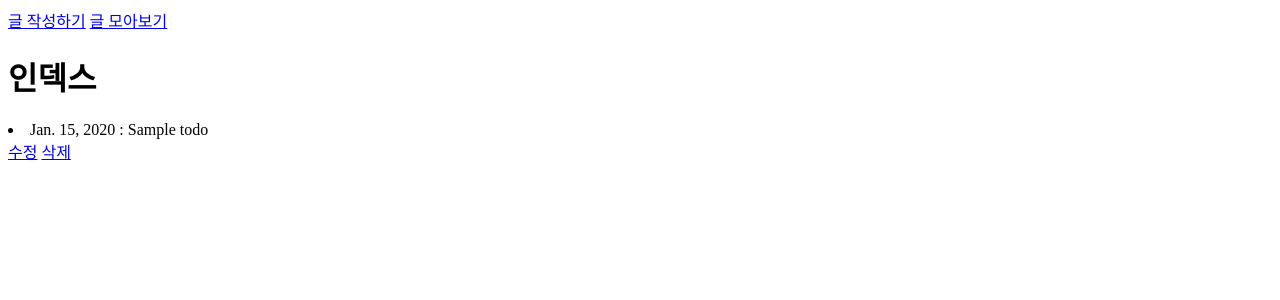
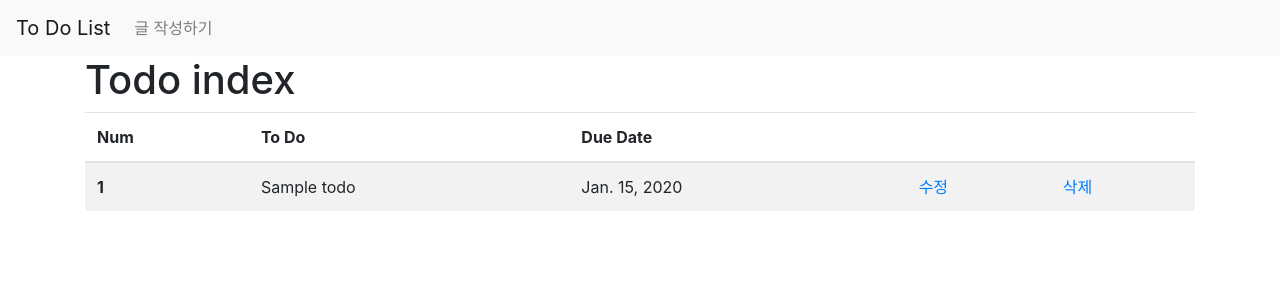
Before and after one commit to Oizys18/TodoBot, a Django app: page /todos/ in a window 1280 px wide. Shown: the top 300 px of the page. Run offline with Django 3.2, Linux system fonts and the light colour scheme; tables that the repository leaves empty hold one stand-in row (values such as "Sample post"); some libraries are stand-ins or nearby versions.

Commit message:
add list

```diff
--- a/todos/templates/todos/base.html
+++ b/todos/templates/todos/base.html
@@ -4,14 +4,29 @@
   <meta charset="UTF-8">
   <meta name="viewport" content="width=device-width, initial-scale=1.0">
   <meta http-equiv="X-UA-Compatible" content="ie=edge">
+  <link rel="stylesheet" href="https://stackpath.bootstrapcdn.com/bootstrap/4.3.1/css/bootstrap.min.css" integrity="sha384-ggOyR0iXCbMQv3Xipma34MD+dH/1fQ784/j6cY/iJTQUOhcWr7x9JvoRxT2MZw1T" crossorigin="anonymous">
+
   <title>Wunderlist</title>
 </head>
-<a href="{% url 'todos:create' %}">글 작성하기</a>
-<a href="{% url 'todos:index' %}">글 모아보기</a>
-
+<nav class="navbar navbar-expand-lg navbar-light bg-light">
+    <a class="navbar-brand" href="{% url 'todos:index' %}">To Do List</a>
+    <button class="navbar-toggler" type="button" data-toggle="collapse" data-target="#navbarNav" aria-controls="navbarNav" aria-expanded="false" aria-label="Toggle navigation">
+      <span class="navbar-toggler-icon"></span>
+    </button>
+    <div class="collapse navbar-collapse" id="navbarNav">
+      <ul class="navbar-nav">
+        <li class="nav-item">
+          <a class="nav-link" href="{% url 'todos:create' %}">글 작성하기</a>
+        </li>
+      </ul>
+    </div>
+  </nav>
 <body>
 {% block body %}
 
 {% endblock %}
+<script src="https://code.jquery.com/jquery-3.3.1.slim.min.js" integrity="sha384-q8i/X+965DzO0rT7abK41JStQIAqVgRVzpbzo5smXKp4YfRvH+8abtTE1Pi6jizo" crossorigin="anonymous"></script>
+    <script src="https://cdnjs.cloudflare.com/ajax/libs/popper.js/1.14.7/umd/popper.min.js" integrity="sha384-UO2eT0CpHqdSJQ6hJty5KVphtPhzWj9WO1clHTMGa3JDZwrnQq4sF86dIHNDz0W1" crossorigin="anonymous"></script>
+    <script src="https://stackpath.bootstrapcdn.com/bootstrap/4.3.1/js/bootstrap.min.js" integrity="sha384-JjSmVgyd0p3pXB1rRibZUAYoIIy6OrQ6VrjIEaFf/nJGzIxFDsf4x0xIM+B07jRM" crossorigin="anonymous"></script>
 </body>
 </html>
--- a/todos/templates/todos/index.html
+++ b/todos/templates/todos/index.html
@@ -1,10 +1,28 @@
 {% extends 'todos/base.html' %}
-
 {% block body %}
-    <h1>인덱스</h1>
-    {% for todo in todos %}
-        <li>{{ todo.due_date }} : {{ todo.title }}</li>
-        <a href="{% url 'todos:update' todo.id %}">수정</a>
-        <a href="{% url 'todos:delete' todo.id %}">삭제</a>
-    {% endfor %}
+<div class="container">
+    <h1>Todo index</h1>
+    <table class="table table-striped">
+        <thead>
+        <tr>
+            <th scope="col">Num</th>
+            <th scope="col">To Do</th>
+            <th scope="col">Due Date</th>
+            <th></th>
+            <th></th>
+        </tr>
+        </thead>
+        <tbody>
+        {% for todo in todos %}
+        <tr>
+            <th scope="row">{{ todo.id }}</th>
+            <td>{{ todo.title }}</a></td>
+            <td>{{ todo.due_date }}</td>
+            <td><a href="{% url 'todos:update' todo.id %}">수정</a> </td>
+            <td><a href="{% url 'todos:delete' todo.id %}">삭제</a></td>
+        </tr>
+        {% endfor %}
+        </tbody>
+    </table>
+    </div>
 {% endblock %}
--- a/todos/urls.py
+++ b/todos/urls.py
@@ -2,10 +2,8 @@ from django.urls import path, include
 from . import views
 
 app_name = 'todos'
-
-handler404 = 'my_app.views.handler404'
-handler500 = 'my_app.views.handler500'
-
+# handler404 = 'todos.views.page_not_found_view'
+# handler505 = 'todos.views.page_not_found_view'
 urlpatterns = [
     path('', views.index, name='index'),
     # path('new/', views.new, name='new'),
--- a/todos/views.py
+++ b/todos/views.py
@@ -1,20 +1,7 @@
-from django.shortcuts import render, redirect
-from django.shortcuts import render_to_response
+from django.shortcuts import render, redirect, get_object_or_404
 from django.template import RequestContext
 from .models import Todo
 
-def handler404(request, *args, **argv):
-    response = render_to_response('404.html', {},
-                                  context_instance=RequestContext(request))
-    response.status_code = 404
-    return response
-
-
-def handler500(request, *args, **argv):
-    response = render_to_response('500.html', {},
-                                  context_instance=RequestContext(request))
-    response.status_code = 500
-    return response
 
 # Create your views here.
 def index(request):
@@ -23,9 +10,6 @@ def index(request):
         'todos':todos,
     }
     return render(request,'todos/index.html',context)
-
-# def new(request):
-#     print(request.method)
 
 
 def create(request):
@@ -39,13 +23,9 @@ def create(request):
     else:
         return render(request,'todos/create.html')
 
-
-# def edit(request, pk):
-
-
 def update(request, pk):
-    # todo = get
-    todo = Todo.objects.get(id=pk)
+    todo = get_object_or_404(Todo,pk=pk)
+    # todo = Todo.objects.get(id=pk)
     if request.method == 'POST':
         title = request.POST.get('title')
         due_date = request.POST.get('due-date')
@@ -54,14 +34,14 @@ def update(request, pk):
         todo.save()
         return redirect('todos:index')
     else:
-        # print(request.method)
         context={
             'todo': todo,
         }
         return render(request,'todos/update.html', context)
 
-
 def delete(request, pk):
-    todo = Todo.objects.get(id=pk)
+    todo = get_object_or_404(Todo,pk=pk)
+    print(todo)
+    # todo = Todo.objects.get(id=pk)
     todo.delete()
     return redirect('todos:index')
--- a/wunderlist/settings.py
+++ b/wunderlist/settings.py
@@ -25,8 +25,8 @@ SECRET_KEY = 'i+uuj9$78&x7x#q@2iyl92^=3j=0*ue0$qyn3^-)=@$9&wc^+8'
 # SECURITY WARNING: don't run with debug turned on in production!
 DEBUG = False
 
-ALLOWED_HOSTS = []
-
+# ALLOWED_HOSTS = []
+ALLOWED_HOSTS = ['*']
 
 # Application definition
 
```
Also changed, not shown: todos/templates/todos/505.html (deleted, +0 -18 lines), todos/templates/todos/create.html (+19 -1 lines).
